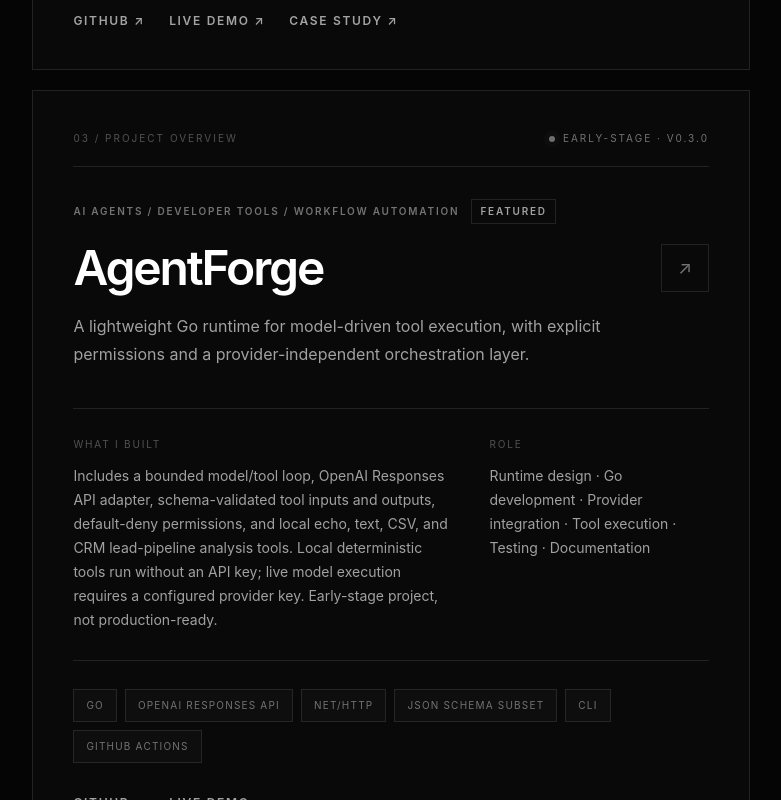
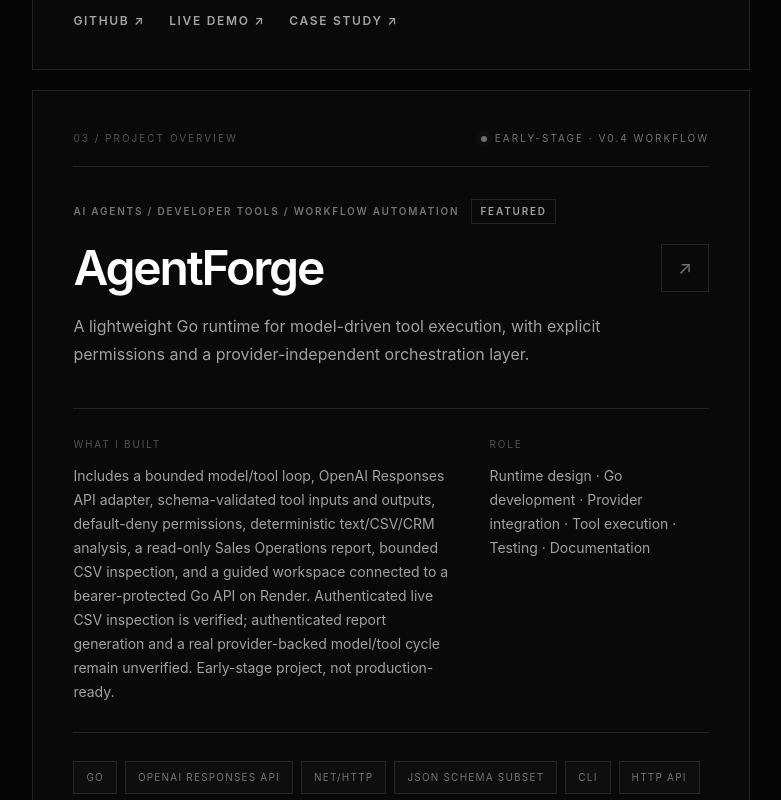
Before and after one commit to matteojose3112-bit/aster, a React (Vite) app in the folder portfolio/: page / in a window 1280 px wide. Shown: the part 4300-5100 px from the top of the page, without its empty margins (490-1271 px from the left). Built offline with nearby package versions, Linux system fonts and the light colour scheme.

Commit message:
docs(portfolio): update AgentForge project status

```diff
--- a/portfolio/src/data/projects.ts
+++ b/portfolio/src/data/projects.ts
@@ -49,10 +49,10 @@ export const projects: Project[] = [
     description:
       "A lightweight Go runtime for model-driven tool execution, with explicit permissions and a provider-independent orchestration layer.",
     outcome:
-      "Includes a bounded model/tool loop, OpenAI Responses API adapter, schema-validated tool inputs and outputs, default-deny permissions, and local echo, text, CSV, and CRM lead-pipeline analysis tools. Local deterministic tools run without an API key; live model execution requires a configured provider key. Early-stage project, not production-ready.",
+      "Includes a bounded model/tool loop, OpenAI Responses API adapter, schema-validated tool inputs and outputs, default-deny permissions, deterministic text/CSV/CRM analysis, a read-only Sales Operations report, bounded CSV inspection, and a guided workspace connected to a bearer-protected Go API on Render. Authenticated live CSV inspection is verified; authenticated report generation and a real provider-backed model/tool cycle remain unverified. Early-stage project, not production-ready.",
     role: "Runtime design · Go development · Provider integration · Tool execution · Testing · Documentation",
-    technologies: ["Go", "OpenAI Responses API", "net/http", "JSON Schema subset", "CLI", "GitHub Actions"],
-    status: "Early-stage · v0.3.0",
+    technologies: ["Go", "OpenAI Responses API", "net/http", "JSON Schema subset", "CLI", "HTTP API", "Render", "GitHub Pages", "GitHub Actions"],
+    status: "Early-stage · v0.4 workflow",
     featured: true,
     github: "https://github.com/matteojose3112-bit/agentforge",
     demo: "https://matteojose3112-bit.github.io/agentforge/",
```
